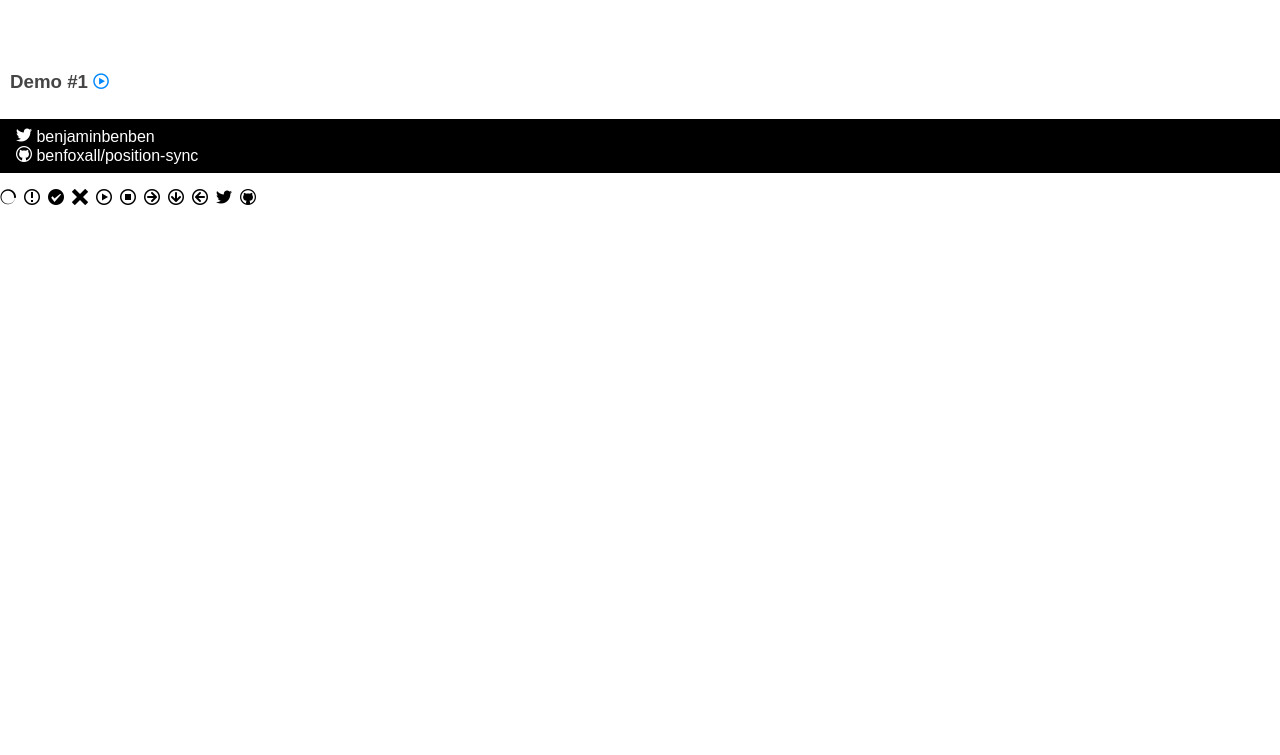
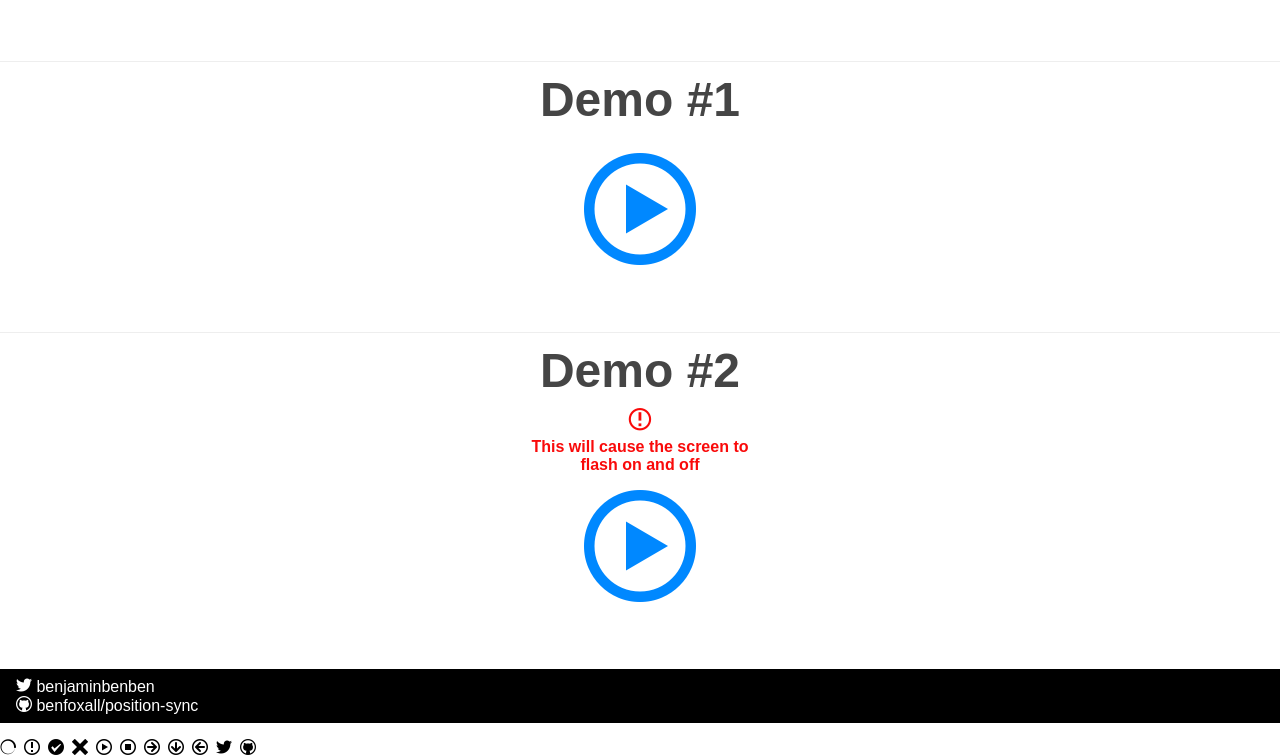
Before and after one commit to benfoxall/position-sync, a website: page client2.html in a window 1280 px wide. Shown: the part 506-1261 px from the top of the page. Before the commit the page ends 800 px from the top, so only its background shows below. Drawn offline with Linux system fonts and the light colour scheme.

Commit message:
stubbed out demo buttons

```diff
--- a/client2.html
+++ b/client2.html
@@ -30,8 +30,23 @@
     <div id="calibration-status"></div>
   </div>
 
-  <div id="post-calibration">
-    <h3>Demo #1 <small><a href="#" class="icon-">start</a></small></h3>
+  <div id="post-calibration" class="demos">
+
+    <div class="demo">
+      <h3 class="demo-title">Demo #1 </h3>
+      <p>
+        <a class="demo-start" href="#"><span class="icon-">start</span></a>
+      </p>
+    </div>
+
+    <div class="demo">
+      <h3 class="demo-title">Demo #2 </h3>
+      <p class="demo-warning"><span class="icon-">warning</span>This will cause the screen to flash on and off</p>
+      <p>
+        <a class="demo-start" href="#"><span class="icon-">start</span></a>
+      </p>
+    </div>
+
   </div>
 
   <footer>
--- a/style.css
+++ b/style.css
@@ -95,6 +95,30 @@ rect{
   display: none;
 }
 
+.demo{
+  text-align: center;
+  margin:3em 0;
+}
+.demo-title{
+  border-top:1px solid #eee;
+  font-size: 3em
+}
+.demo-start{
+  font-size:7em;
+}
+.demo-warning{
+  display: block;
+  color: #F90A0A;
+  font-weight: bold;
+  max-width: 14em;
+  margin: auto;
+}
+.demo-warning .icon-{
+  display: block;
+  font-size: 1.4em;
+  margin-bottom: 0.3em;
+}
+
 footer p{
   -webkit-font-smoothing: antialiased;
   background: #000;
```
